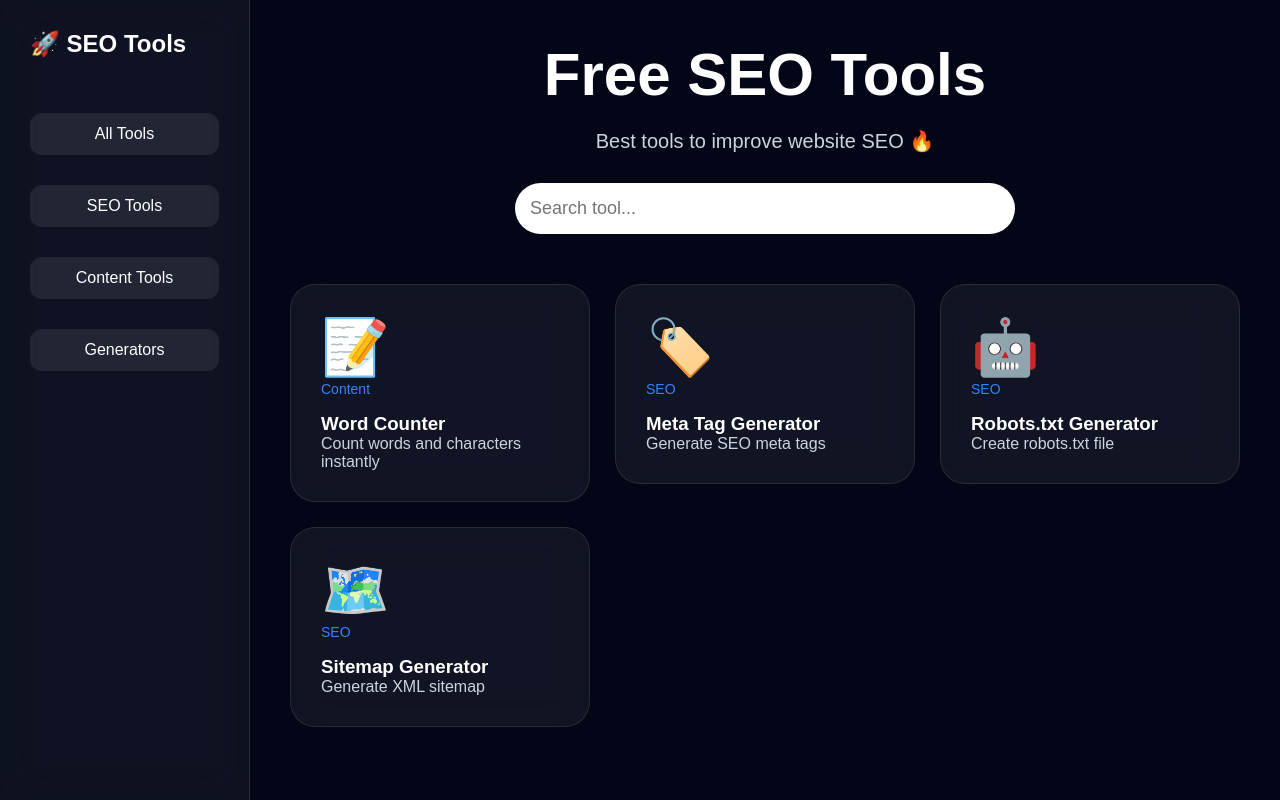
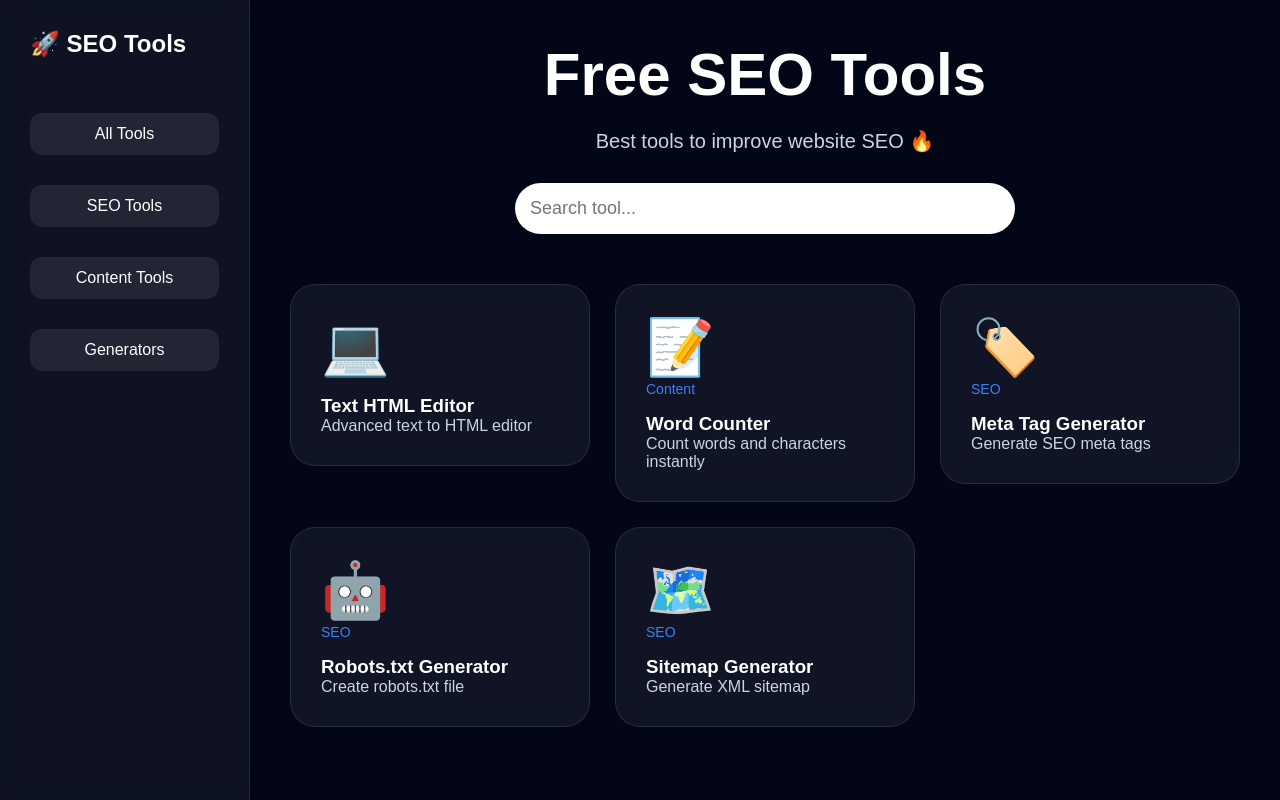
Before and after one commit to greyworkspace/seo, a Next.js app: page / in a window 1280 px wide. Built offline with nearby package versions, Linux system fonts and the light colour scheme.

Commit message:
Update index.js

```diff
--- a/pages/index.js
+++ b/pages/index.js
@@ -3,6 +3,12 @@ import Head from "next/head";
 import Link from "next/link";
 
 const tools = [
+  {
+  name:"Text HTML Editor",
+  desc:"Advanced text to HTML editor",
+  link:"/tools/text-html-editor",
+  icon:"💻"
+},
   {
     name: "Word Counter",
     category: "Content",
```
